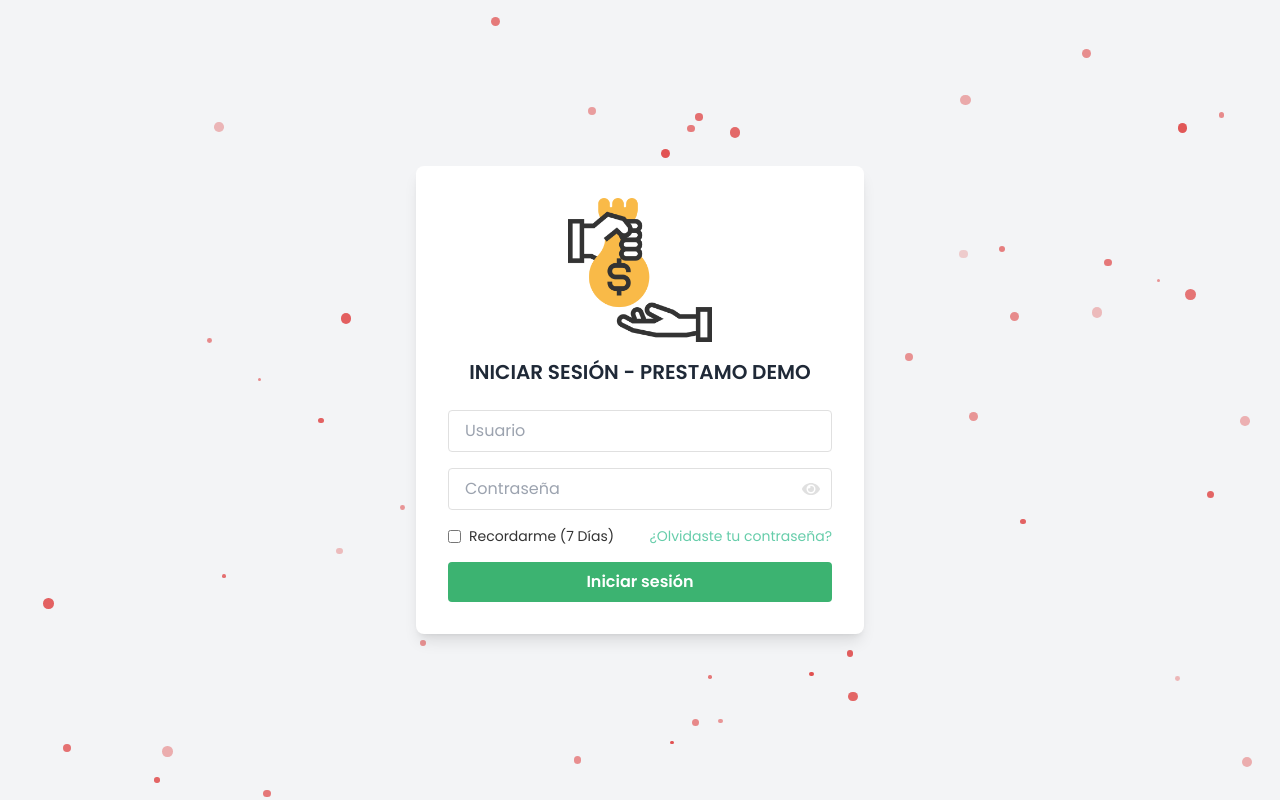
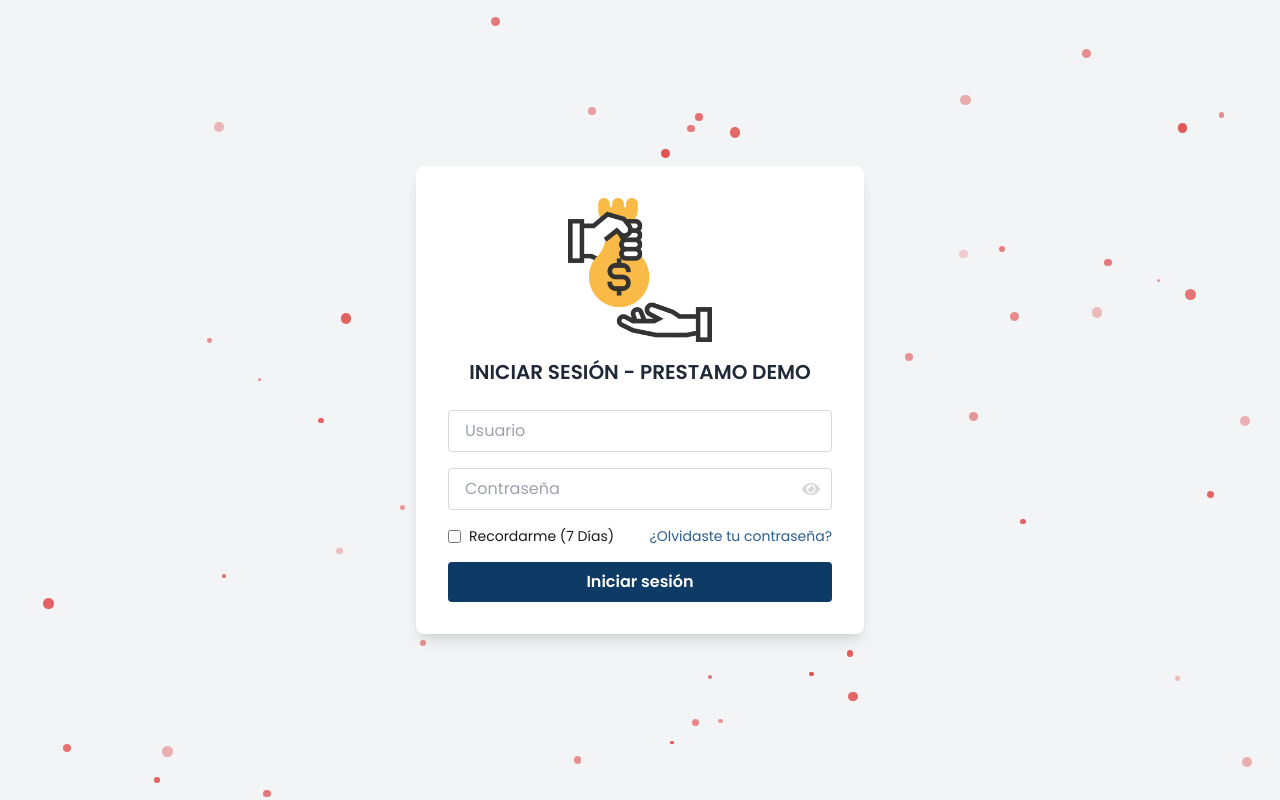
Before and after one commit to ThonyMarckDEV/prestamo_frontend, a React (Create React App) app: page / in a window 1280 px wide. Built offline with nearby package versions, Linux system fonts and the light colour scheme; no server answers.

Commit message:
changue sidebar color

```diff
--- a/src/components/Sidebar.jsx
+++ b/src/components/Sidebar.jsx
@@ -26,7 +26,6 @@ export default function Principal() {
     setSidebarOpen(!sidebarOpen);
   };
 
-  // Detectar si es dispositivo móvil o PC
   useEffect(() => {
     const handleResize = () => {
       isMobile.current = window.innerWidth < 768;
@@ -38,14 +37,12 @@ export default function Principal() {
     };
   }, []);
 
-  // Manejar hover en el borde izquierdo (solo para PC)
   useEffect(() => {
     if (!isMobile.current && isHovering) {
       setSidebarOpen(true);
     }
   }, [isHovering]);
 
-  // Close sidebar when clicking outside
   useEffect(() => {
     function handleClickOutside(event) {
       if (sidebarRef.current &&
@@ -64,11 +61,10 @@ export default function Principal() {
 
   return (
     <div className="min-h-screen flex relative">
-
-      {/* Hamburger menu button - position fixed to stay on top */}
+      {/* Hamburger menu button */}
       <button
         onClick={toggleSidebar}
-        className="fixed z-20 top-4 left-4 p-2 rounded-md bg-red-600 text-white md:hidden"
+        className="fixed z-20 top-4 left-4 p-2 rounded-md bg-primary text-neutral-white md:hidden"
       >
         {sidebarOpen ? <FaTimes size={24} /> : <FaBars size={24} />}
       </button>
@@ -76,7 +72,7 @@ export default function Principal() {
       {/* Overlay cuando el sidebar está abierto */}
       {sidebarOpen && (
         <div
-          className="md:hidden fixed inset-0 bg-black bg-opacity-50 z-10"
+          className="md:hidden fixed inset-0 bg-neutral-dark bg-opacity-50 z-10"
           onClick={() => setSidebarOpen(false)}
         ></div>
       )}
@@ -85,7 +81,7 @@ export default function Principal() {
       <div
         ref={sidebarRef}
         className={`${sidebarOpen ? 'translate-x-0' : '-translate-x-full'
-          } md:translate-x-0 w-64 bg-red-600 text-white flex flex-col fixed h-full z-20 transition-transform duration-300 ease-in-out`}
+          } md:translate-x-0 w-64 bg-primary text-neutral-white flex flex-col fixed h-full z-20 transition-transform duration-300 ease-in-out`}
         onMouseLeave={() => {
           if (!isMobile.current && isHovering) {
             setSidebarOpen(false);
@@ -93,9 +89,8 @@ export default function Principal() {
           }
         }}
       >
-        {/* Header del sidebar con fondo blanco al 30% de altura */}
-        <div className="h-[30%] bg-white flex flex-col">
-          {/* Contenedor de la imagen centrada */}
+        {/* Header del sidebar */}
+        <div className="h-[30%] bg-neutral-white flex flex-col">
           <div className="flex-1 flex items-center justify-center p-4">
             <img
               src={logo}
@@ -103,10 +98,9 @@ export default function Principal() {
               className="max-w-full max-h-full object-contain"
             />
           </div>
-          {/* Botón de cerrar solo para móviles */}
           <button
             onClick={toggleSidebar}
-            className="absolute top-2 right-2 text-red-600 md:hidden"
+            className="absolute top-2 right-2 text-primary md:hidden"
             aria-label="Cerrar menú"
           >
             <FaTimes size={24} />
@@ -115,88 +109,83 @@ export default function Principal() {
 
         {/* Menú */}
         <nav className="p-4 space-y-6 flex-1">
-          <Link to="/admin/home" className="flex items-center gap-3 hover:text-gray-300" onClick={() => setSidebarOpen(false)}>
+          <Link to="/admin/home" className="flex items-center gap-3 hover:text-neutral-gray" onClick={() => setSidebarOpen(false)}>
             <FaHome /> INICIO
           </Link>
-          {/* <Link to="/admin/perfil" className="flex items-center gap-3 hover:text-gray-300" onClick={() => setSidebarOpen(false)}>
-            <FaUser /> PERFIL
-          </Link> */}
-          <Link to="/admin/calculadora" className="flex items-center gap-3 hover:text-gray-300" onClick={() => setSidebarOpen(false)}>
+          <Link to="/admin/calculadora" className="flex items-center gap-3 hover:text-neutral-gray" onClick={() => setSidebarOpen(false)}>
             <FaCalculator /> REGISTRO DE CRÉDITOS
           </Link>
-          <Link to="/admin/productos" className="flex items-center gap-3 hover:text-gray-300" onClick={() => setSidebarOpen(false)}>
+          <Link to="/admin/productos" className="flex items-center gap-3 hover:text-neutral-gray" onClick={() => setSidebarOpen(false)}>
             <FaBoxOpen /> PRODUCTOS
           </Link>
           {/* Sección desplegable: Gestión de Clientes */}
           <div>
             <button
               onClick={() => setGestionClientesOpen(!gestionClientesOpen)}
-              className="flex items-center justify-between w-full text-left gap-3 hover:text-gray-300"
+              className="flex items-center justify-between w-full text-left gap-3 hover:text-neutral-gray"
             >
               <div className="flex items-center gap-3">
                 <FaUsers /> GESTIÓN DE CLIENTES
               </div>
               {gestionClientesOpen ? <FaChevronUp size={14} /> : <FaChevronDown size={14} />}
             </button>
-
             {gestionClientesOpen && (
               <div className="ml-6 mt-2 flex flex-col space-y-2">
-                <Link to="/admin/clientes" className="hover:text-gray-300" onClick={() => setSidebarOpen(false)}>
+                <Link to="/admin/clientes" className="hover:text-neutral-gray" onClick={() => setSidebarOpen(false)}>
                   REGISTRO DE CLIENTES
                 </Link>
-                <Link to="/admin/asignar-avales" className="hover:text-gray-300" onClick={() => setSidebarOpen(false)}>
+                <Link to="/admin/asignar-avales" className="hover:text-neutral-gray" onClick={() => setSidebarOpen(false)}>
                   ASIGNACIÓN DE AVAL
                 </Link>
               </div>
             )}
           </div>
-          <Link to="/admin/asesores" className="flex items-center gap-3 hover:text-gray-300" onClick={() => setSidebarOpen(false)}>
+          <Link to="/admin/asesores" className="flex items-center gap-3 hover:text-neutral-gray" onClick={() => setSidebarOpen(false)}>
             <FaUserTie /> GESTIÓN DE EMPLEADOS
           </Link>
           {/* Sección desplegable: Gestión de Pagos */}
           <div>
             <button
               onClick={() => setGestionPagosOpen(!gestionPagosOpen)}
-              className="flex items-center justify-between w-full text-left gap-3 hover:text-gray-300"
+              className="flex items-center justify-between w-full text-left gap-3 hover:text-neutral-gray"
             >
               <div className="flex items-center gap-3">
                 <FaMoneyBillAlt /> GESTIÓN DE PAGOS
               </div>
               {gestionPagosOpen ? <FaChevronUp size={14} /> : <FaChevronDown size={14} />}
             </button>
-
             {gestionPagosOpen && (
               <div className="ml-6 mt-2 flex flex-col space-y-2">
-                <Link to="/admin/estados" className="hover:text-gray-300" onClick={() => setSidebarOpen(false)}>
+                <Link to="/admin/estados" className="hover:text-neutral-gray" onClick={() => setSidebarOpen(false)}>
                   <div className="flex items-center gap-2"><FaChartBar /> REGISTRO DE CUOTAS</div>
                 </Link>
-                <Link to="/admin/pagos/filtros" className="hover:text-gray-300" onClick={() => setSidebarOpen(false)}>
+                <Link to="/admin/pagos/filtros" className="hover:text-neutral-gray" onClick={() => setSidebarOpen(false)}>
                   <div className="flex items-center gap-2"><FaFilter /> FILTRAR PAGOS</div>
                 </Link>
               </div>
             )}
           </div>
-          <Link to="/admin/historial-prestamos" className="flex items-center gap-3 hover:text-gray-300" onClick={() => setSidebarOpen(false)}>
+          <Link to="/admin/historial-prestamos" className="flex items-center gap-3 hover:text-neutral-gray" onClick={() => setSidebarOpen(false)}>
             <FaClipboardList /> HISTORIAL PRESTAMOS
           </Link>
-          <Link to="/admin/cronograma" className="flex items-center gap-3 hover:text-gray-300" onClick={() => setSidebarOpen(false)}>
+          <Link to="/admin/cronograma" className="flex items-center gap-3 hover:text-neutral-gray" onClick={() => setSidebarOpen(false)}>
             <FaCalendarAlt /> CRONOGRAMAS
           </Link>
         </nav>
 
-        {/* Logout button en la parte inferior */}
-        <div className="p-4 border-t border-red-700">
+        {/* Logout button */}
+        <div className="p-4 border-t border-primary-dark">
           <button
             onClick={() => setShowConfirm(true)}
-            className="flex items-center gap-2 bg-red-500 hover:bg-red-700 text-white px-4 py-2 rounded w-full"
+            className="flex items-center gap-2 bg-primary-light hover:bg-primary-dark text-neutral-white px-4 py-2 rounded w-full"
           >
             <FaSignOutAlt /> CERRAR SESIÓN
           </button>
         </div>
       </div>
 
-      {/* Contenido dinámico - with padding that adjusts based on sidebar visibility */}
-      <div className="flex-1 bg-gray-100 transition-all duration-300 md:ml-64">
+      {/* Contenido dinámico */}
+      <div className="flex-1 bg-neutral-softWhite transition-all duration-300 md:ml-64">
         <div className="p-6 pt-16 md:pt-6">
           <Outlet />
         </div>
@@ -204,21 +193,21 @@ export default function Principal() {
 
       {/* Modal de confirmación */}
       {showConfirm && (
-        <div className="fixed inset-0 bg-black bg-opacity-50 flex items-center justify-center z-50">
-          <div className="bg-white p-6 rounded-lg shadow-lg w-full max-w-sm">
-            <h3 className="text-lg font-semibold mb-4 text-gray-800">
+        <div className="fixed inset-0 bg-neutral-dark bg-opacity-50 flex items-center justify-center z-50">
+          <div className="bg-neutral-white p-6 rounded-lg shadow-lg w-full max-w-sm">
+            <h3 className="text-lg font-semibold mb-4 text-neutral-dark">
               ¿ESTÁS SEGURO/A DE CERRAR SESIÓN?
             </h3>
             <div className="flex justify-end gap-4">
               <button
                 onClick={() => setShowConfirm(false)}
-                className="px-4 py-2 rounded bg-gray-300 hover:bg-gray-400"
+                className="px-4 py-2 rounded bg-neutral-gray hover:bg-neutral-dark text-neutral-white"
               >
                 NO
               </button>
               <button
                 onClick={handleLogout}
-                className="px-4 py-2 rounded bg-red-600 text-white hover:bg-red-700"
+                className="px-4 py-2 rounded bg-primary text-neutral-white hover:bg-primary-dark"
               >
                 SÍ
               </button>
--- a/tailwind.config.js
+++ b/tailwind.config.js
@@ -6,21 +6,21 @@ module.exports = {
     extend: {
       colors: {
         primary: {
-          DEFAULT: '#3CB371', // MediumSeaGreen (verde equilibrado)
-          dark: '#2E8B57',    // SeaGreen (verde elegante)
-          light: '#66CDAA',   // MediumAquamarine
-          soft: '#A8E6CF',    // Verde menta claro
+          DEFAULT: '#0D3B66', // Azul petróleo profundo
+          dark: '#062A4F',    // Azul más oscuro para headers
+          light: '#2A5D8F',   // Azul más claro
+          soft: '#E6EEF5',    // Fondo suave azulado
         },
         neutral: {
           white: '#FFFFFF',
-          softWhite: '#FAFAFA',
-          gray: '#E0E0E0',
-          dark: '#333333',
+          softWhite: '#F7F9FA',
+          gray: '#D9D9D9',
+          dark: '#1A1A1A',
         },
         accent: {
-          lime: '#A3E635',    // acento fresco
-          mint: '#CFFFE5',    // verde muy suave para fondos
-          gold: '#FBBF24',    // amarillo dorado para resaltar
+          copper: '#D97706',   // Cobrizo/naranja oscuro para botones
+          steel: '#6B7280',    // Gris acero (texto, bordes)
+          mint: '#E0F2F1',     // Verde menta muy claro para resaltar fondos sutiles
         },
       },
     },
```
